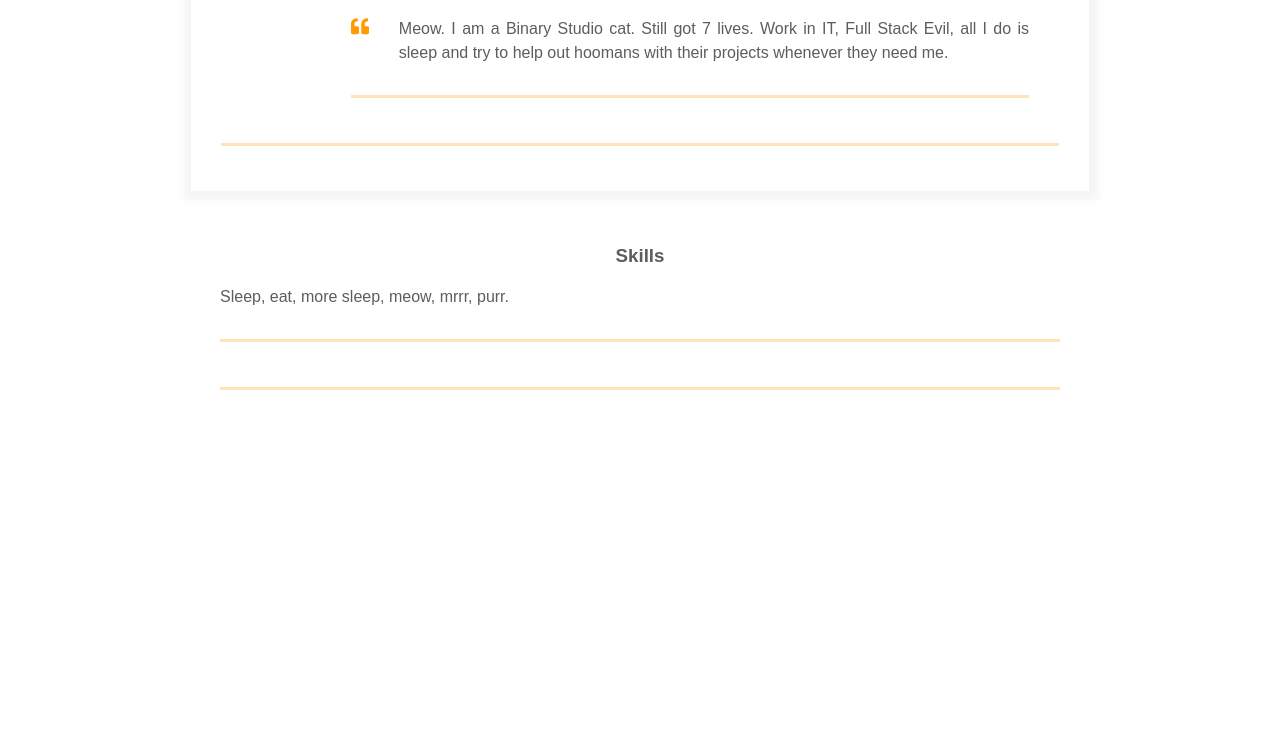
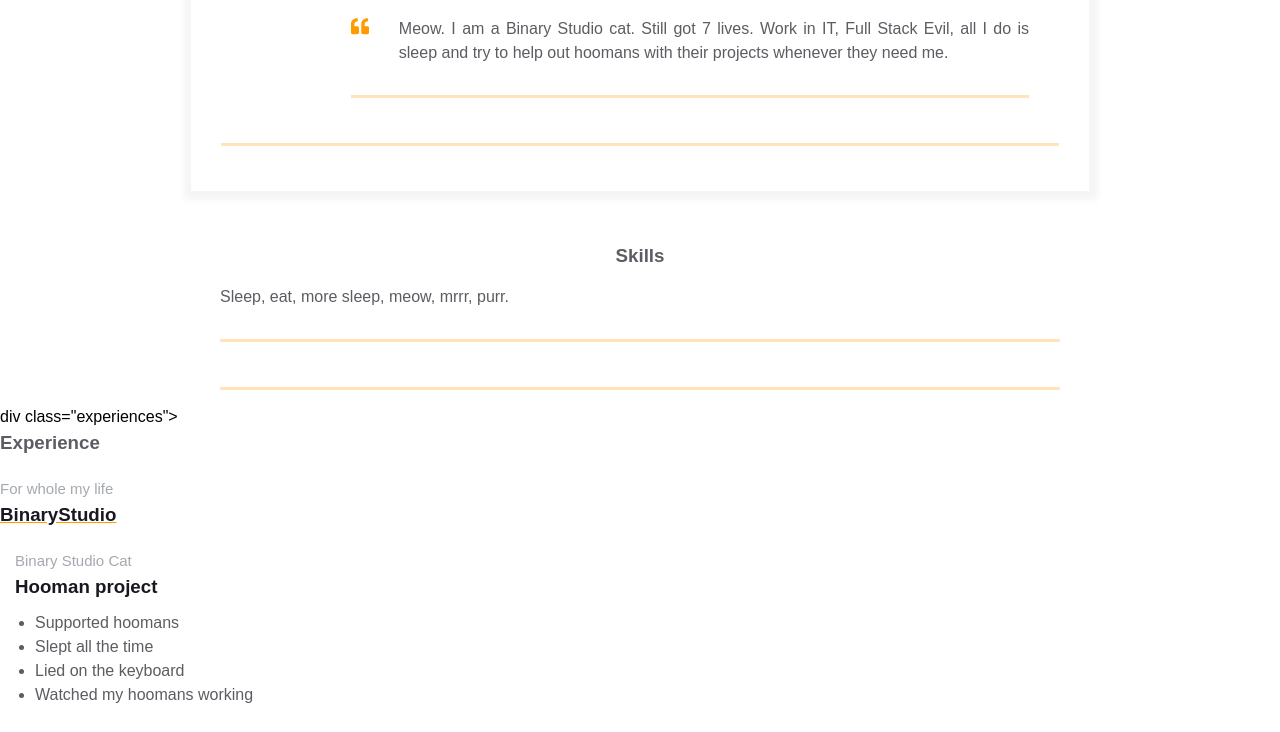
Before and after one commit to petryshynksenia/homepage, a plain HTML site: page index.html in a window 1280 px wide. Shown: the part 329-1061 px from the top of the page. Before the commit the page ends 800 px from the top, so only its background shows below. Drawn offline with Linux system fonts and the light colour scheme.

Commit message:
experiences

```diff
--- a/index.html
+++ b/index.html
@@ -85,6 +85,26 @@
       </div>
     </div>
   </div>
+  div class="experiences">
+  <h3 class="experiences__header">Experience</h3>
+  <div class="experiences__company">
+    <div class="experiences__company-header">
+      <span class="experiences__company-header-durability">For whole my life</span>
+      <h3 class="experiences__company-header-name">BinaryStudio</h3>
+    </div>
+
+    <div class="experiences__company-project">
+      <span class="experiences__company-project-role">Binary Studio Cat</span>
+      <h3 class="experiences__company-project-name">Hooman project</h3>
+      <ul class="experiences__company-project-responsibilities">
+        <li>Supported hoomans</li>
+        <li>Slept all the time</li>
+        <li>Lied on the keyboard</li>
+        <li>Watched my hoomans working</li>
+      </ul>
+    </div>
+  </div>
+</div>
 
   </body>
 </html>
```
